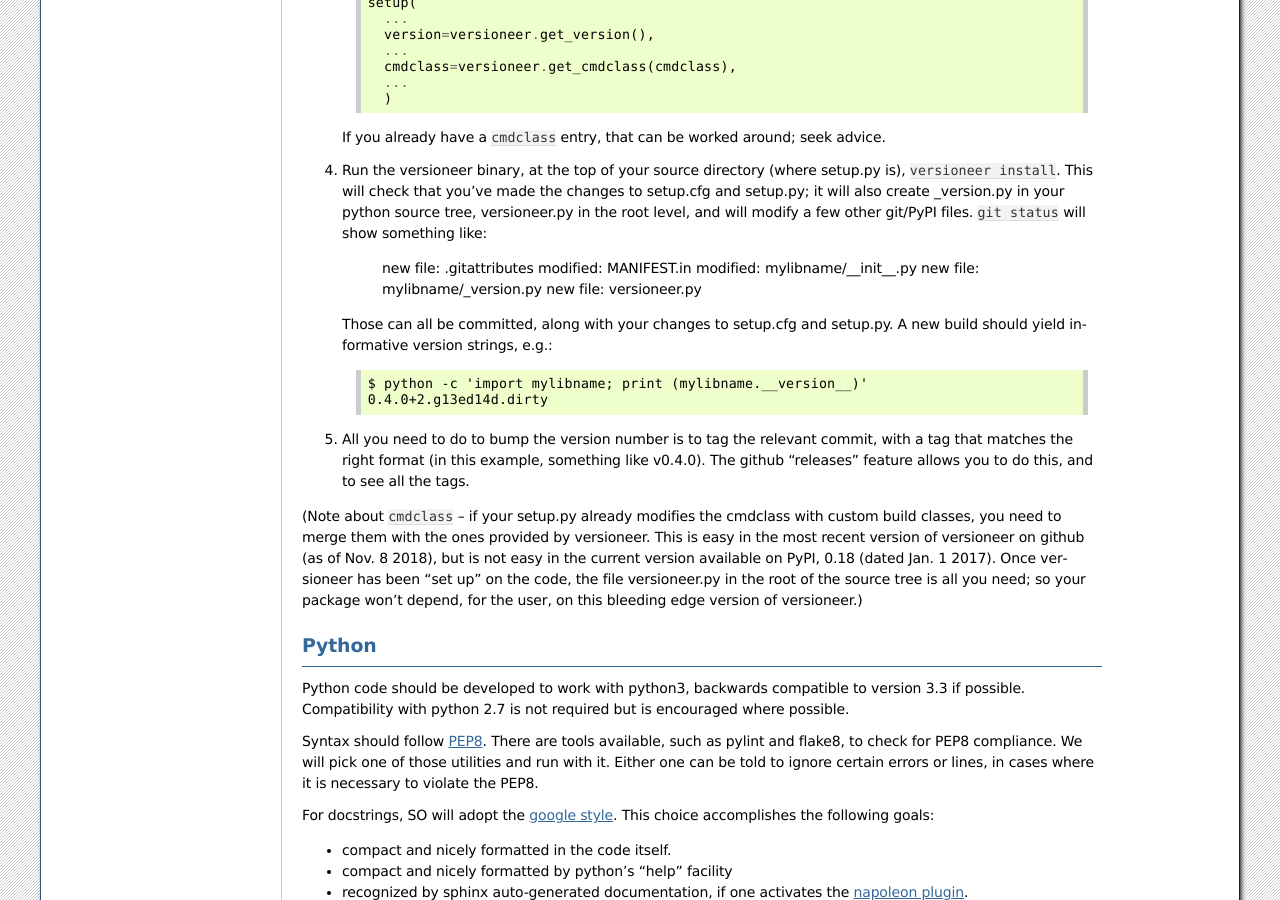
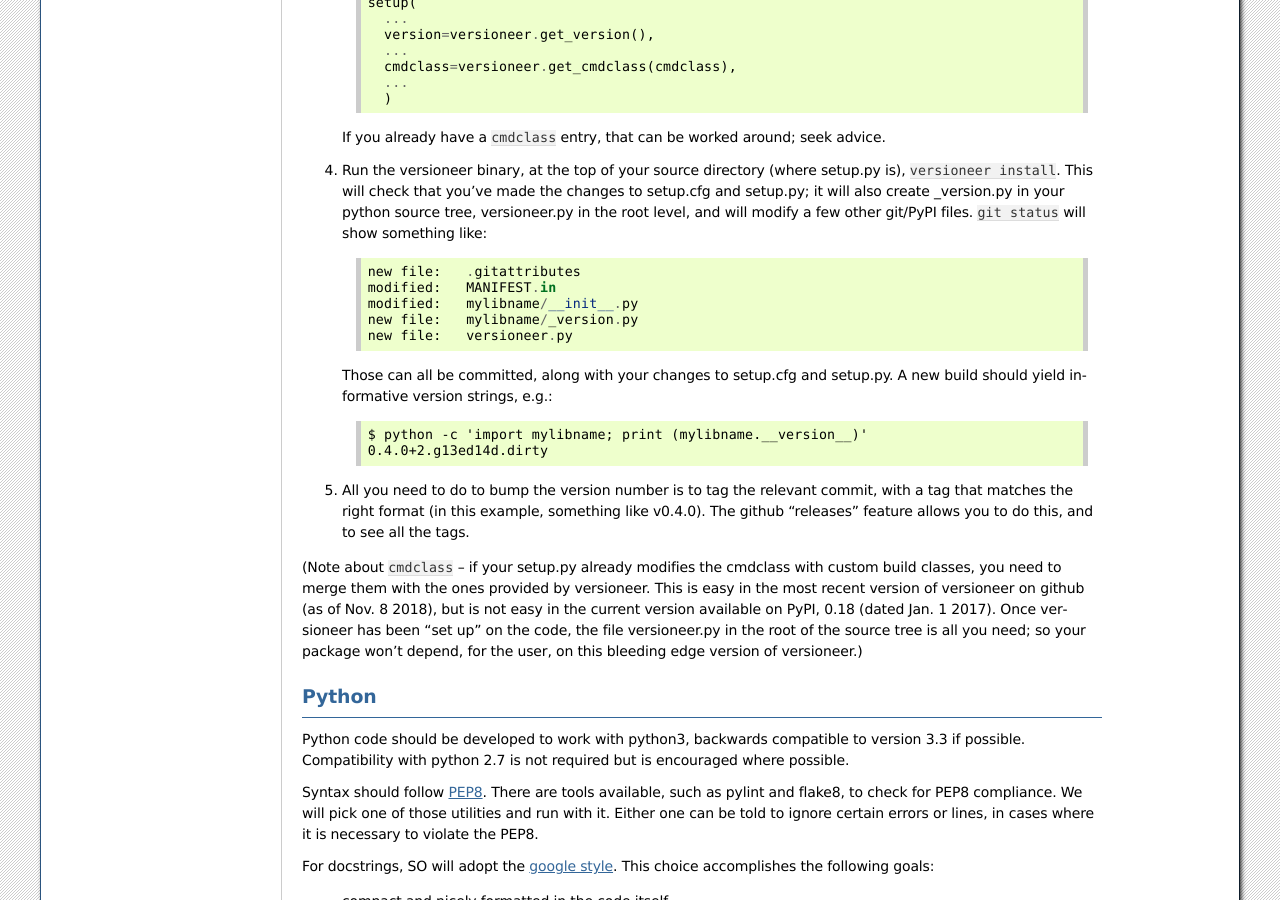
Before and after one commit to simonsobs/so_dev_guide, a Sphinx documentation site: the page built from source/common.rst, in a window 1280 px wide and 900 px high, scrolled down 1556 px. Built offline with Sphinx 7.4.7, drawn with Linux system fonts in a browser that asks for light colours.

Commit message:
Bugfix formatting of versioneering instructions.

```diff
--- a/source/common.rst
+++ b/source/common.rst
@@ -129,7 +129,7 @@ To get versioneer operating on your python project, do the following:
    you've made the changes to setup.cfg and setup.py; it will also
    create _version.py in your python source tree, versioneer.py in the
    root level, and will modify a few other git/PyPI files.  ``git
-   status`` will show something like:
+   status`` will show something like::
 
    	new file:   .gitattributes
 	modified:   MANIFEST.in
```
